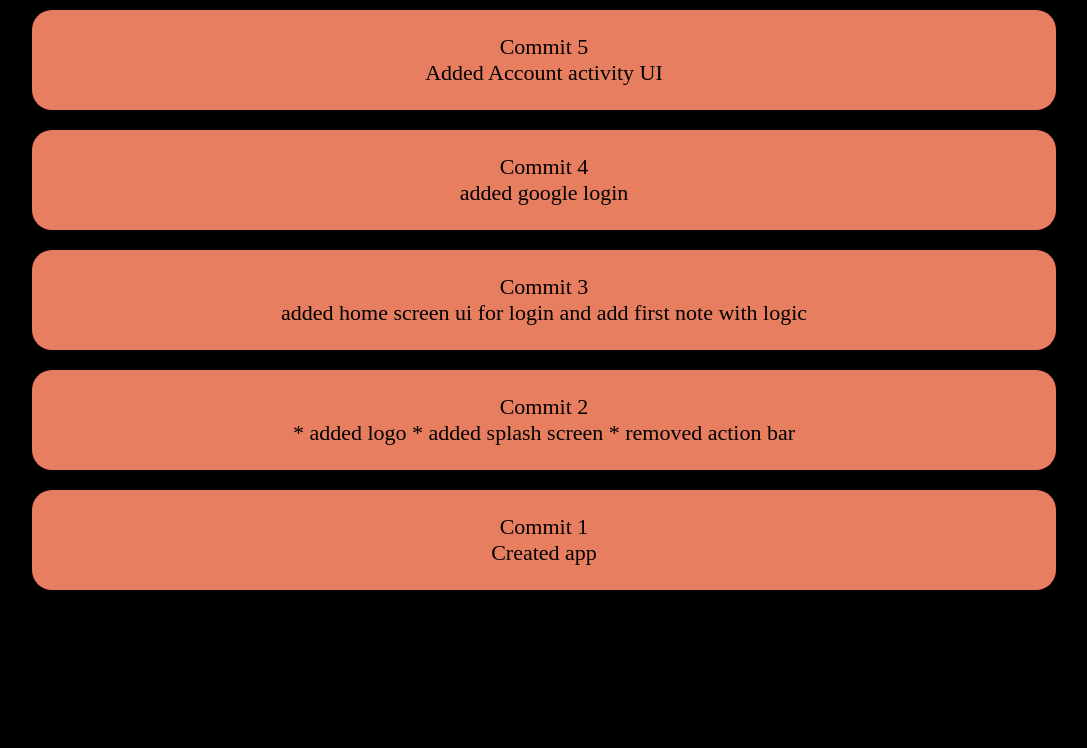
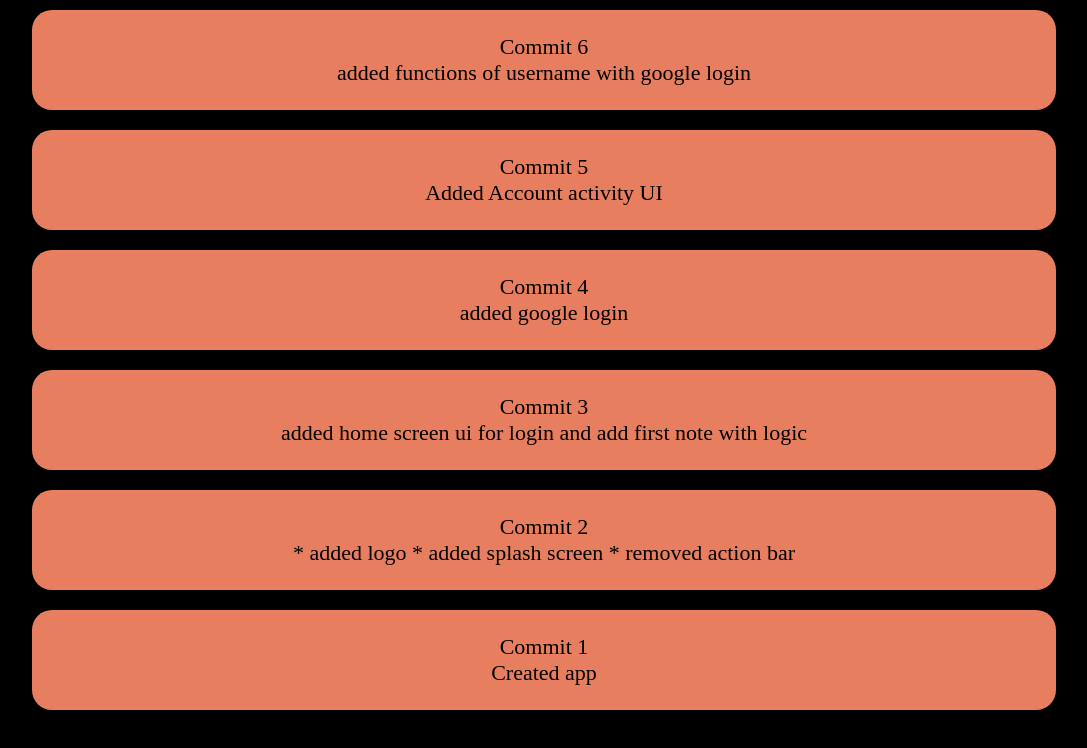
Before and after one commit to PiyushJT/My-Apps, a plain HTML site: page slate.html in a window 1280 px wide. Shown: the whole page, without its empty margins (96-1183 px from the left). Drawn offline with Linux system fonts and the light colour scheme.

Commit message:
commit 6

```diff
--- a/slate.html
+++ b/slate.html
@@ -9,6 +9,15 @@
 <body>
     <ul class="appList">
 
+
+
+        <!-- Commit 6 -->
+        <li class="appItem">
+            <a href="slate_apks/Slate_6.apk" class="appItemLink">
+                <div>Commit 6<br>added functions of username with google login
+                </div>
+            </a>
+        </li>
 
 
         <!-- Commit 5 -->
```
Also changed, not shown: 1 other file.
